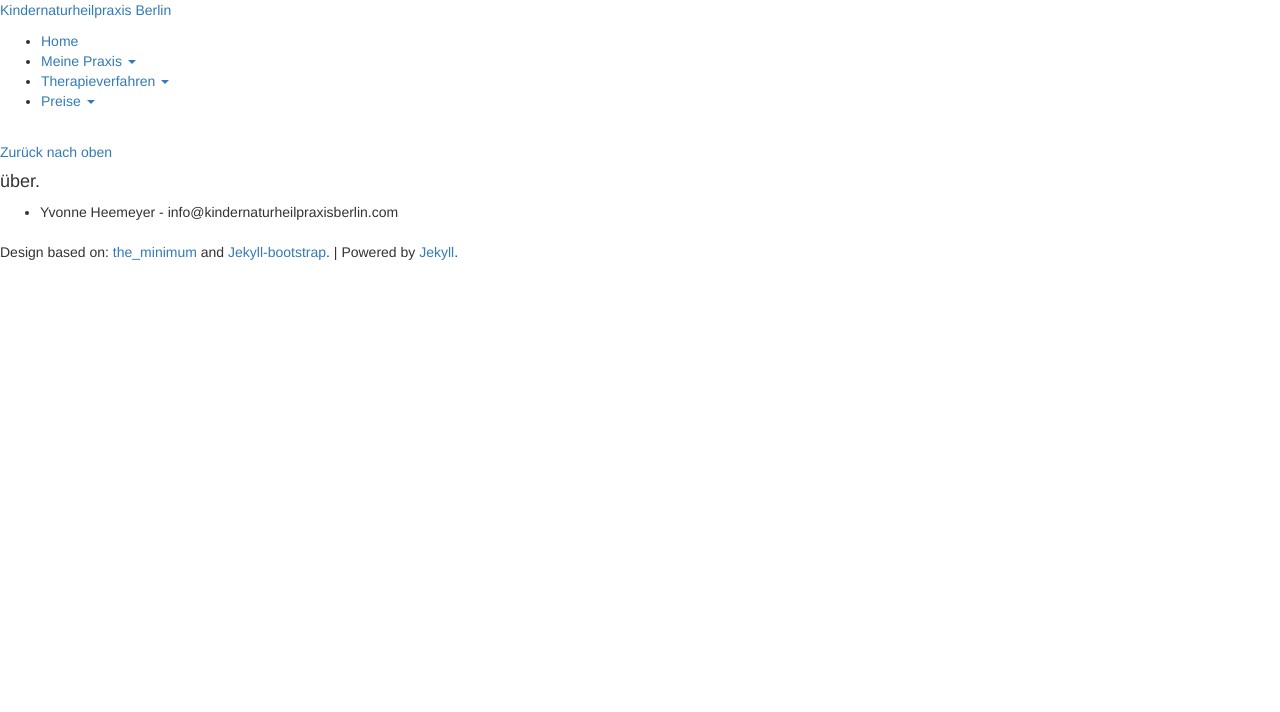
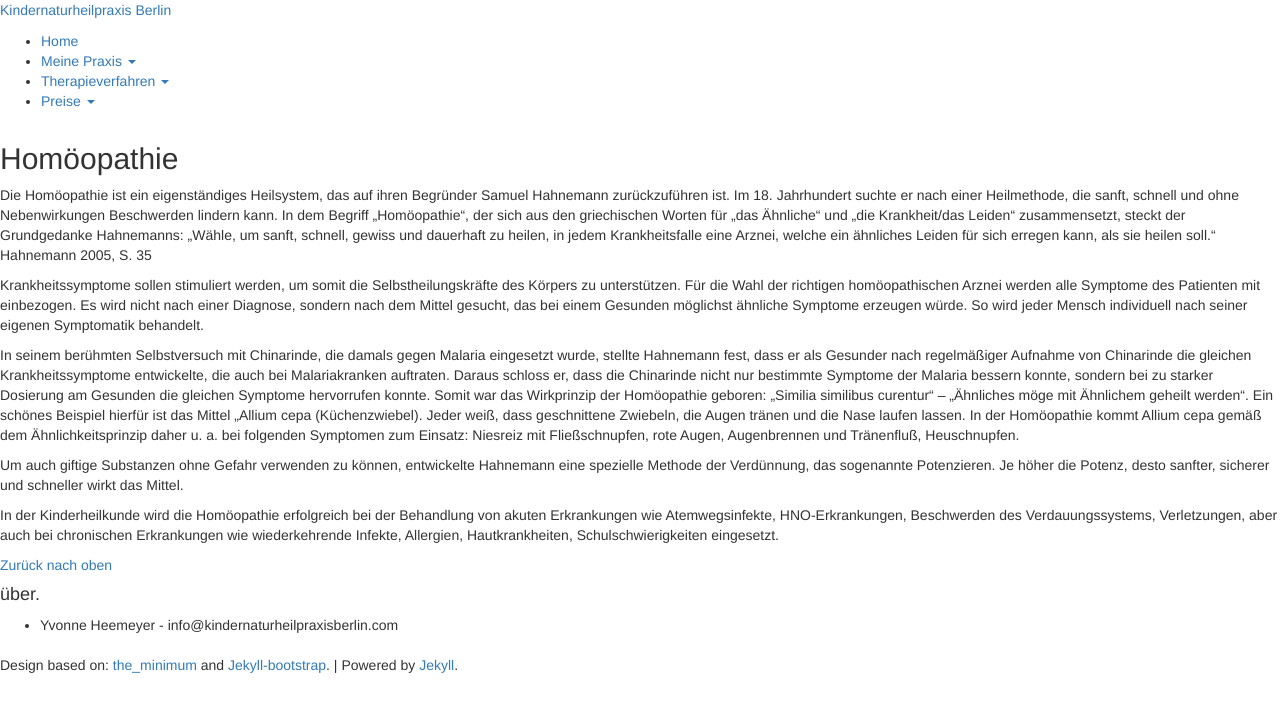
Before and after one commit to heilpraktiker/heilpraktiker.github.io, a Jekyll site: the page built from therapieverfahren/homoeopathie/index.md, in a window 1280 px wide. Shown: the top 712 px of the page. Built offline with Jekyll 4.4.1, drawn with Linux system fonts in a browser that asks for light colours; nearby versions of some CDN libraries; comment, search, counter and statistics services are not loaded.

Commit message:
Updated index.md

```diff
--- a/therapieverfahren/homoeopathie/index.md
+++ b/therapieverfahren/homoeopathie/index.md
@@ -1,6 +1,21 @@
 ---
 layout: page
-title: "Homöopathie"
+title: Homöopathie
 description: ""
+published: true
 ---
+
 {% include JB/setup %}
+##Homöopathie
+Die Homöopathie ist ein eigenständiges Heilsystem, das auf ihren Begründer Samuel Hahnemann zurückzuführen ist. Im 18. Jahrhundert suchte er nach einer Heilmethode, die sanft, schnell und ohne Nebenwirkungen Beschwerden lindern kann. In dem Begriff „Homöopathie“, der sich aus den griechischen Worten für „das Ähnliche“ und „die Krankheit/das Leiden“ zusammensetzt, steckt der Grundgedanke Hahnemanns:
+„Wähle, um sanft, schnell, gewiss und dauerhaft zu heilen, in jedem Krankheitsfalle eine Arznei, welche ein ähnliches Leiden für sich erregen kann, als sie heilen soll.“
+																Hahnemann 2005, S. 35
+
+Krankheitssymptome sollen stimuliert werden, um somit die Selbstheilungskräfte des Körpers zu unterstützen. Für die Wahl der richtigen homöopathischen Arznei werden alle Symptome des Patienten mit einbezogen. Es wird nicht nach einer Diagnose, sondern nach dem Mittel gesucht, das bei einem Gesunden möglichst ähnliche Symptome erzeugen würde. So wird jeder Mensch individuell nach seiner eigenen Symptomatik behandelt.
+
+In seinem berühmten Selbstversuch mit Chinarinde, die damals gegen Malaria eingesetzt wurde, stellte Hahnemann fest, dass er als Gesunder nach regelmäßiger Aufnahme von Chinarinde die gleichen Krankheitssymptome entwickelte, die auch bei Malariakranken auftraten. Daraus schloss er, dass die Chinarinde nicht nur bestimmte Symptome der Malaria bessern konnte, sondern bei zu starker Dosierung am Gesunden die gleichen Symptome hervorrufen konnte. Somit war das Wirkprinzip der Homöopathie geboren: „Similia similibus curentur“ – „Ähnliches möge mit Ähnlichem geheilt werden“.
+Ein schönes Beispiel hierfür ist das Mittel „Allium cepa (Küchenzwiebel). Jeder weiß, dass geschnittene Zwiebeln, die Augen tränen  und die Nase laufen lassen. In der Homöopathie kommt Allium cepa gemäß dem Ähnlichkeitsprinzip daher u. a. bei folgenden Symptomen zum Einsatz: Niesreiz mit Fließschnupfen, rote Augen, Augenbrennen und Tränenfluß, Heuschnupfen.
+
+Um auch giftige Substanzen ohne Gefahr verwenden zu können, entwickelte Hahnemann eine spezielle Methode der Verdünnung, das sogenannte Potenzieren. Je höher die Potenz, desto sanfter, sicherer und schneller wirkt das Mittel.
+
+In der Kinderheilkunde wird die Homöopathie erfolgreich bei der Behandlung von akuten Erkrankungen wie Atemwegsinfekte, HNO-Erkrankungen, Beschwerden des Verdauungssystems, Verletzungen, aber auch bei chronischen Erkrankungen wie wiederkehrende Infekte, Allergien, Hautkrankheiten, Schulschwierigkeiten eingesetzt.
```
